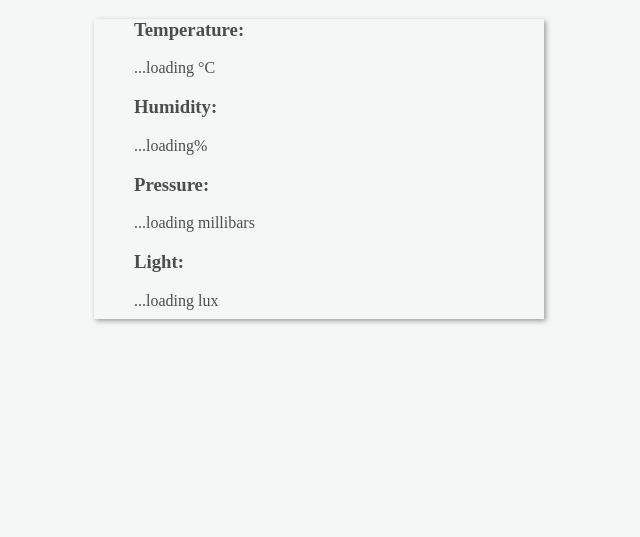
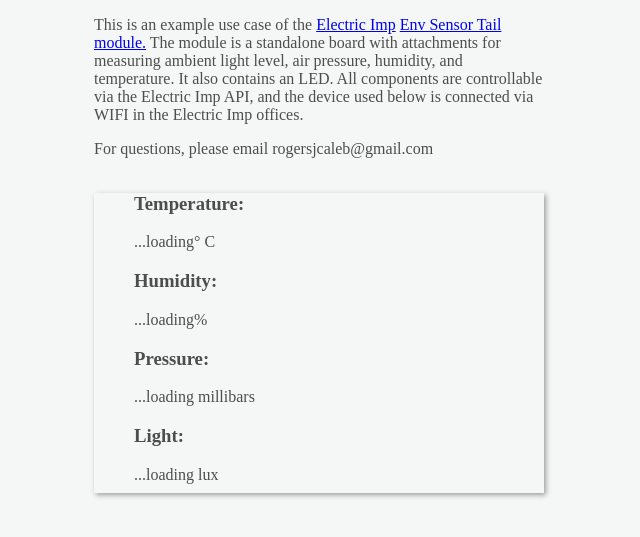
Before and after one commit to komali2/personalWebsite, a PHP site: page /weather.html in a window 1280 px wide. Shown: the top 537 px of the page, without its empty margins (321-961 px from the left). Run offline with PHP 8.4, Linux system fonts and the light colour scheme.

Commit message:
core: description added

```diff
--- a/javascriptExamples/weatherstation/weather.css
+++ b/javascriptExamples/weatherstation/weather.css
@@ -5,6 +5,7 @@ body{
   display: flex;
   justify-content: center;
   align-items: center;
+  flex-direction: column;
 }
 
 li{
@@ -12,6 +13,10 @@ li{
   list-style-type: none;
 }
 
+.top{
+    width: 450px;
+}
+
 .card{
     box-shadow: 2px 2px 5px 0px rgba(156,156,156,1);
     height: 300px;
--- a/weather.html
+++ b/weather.html
@@ -5,11 +5,14 @@
 </head>
 
 <body>
-    <div class='top'></div>
+    <div class='top'><p>
+        This is an example use case of the <a href='https://electricimp.com'>Electric Imp</a> <a href='https://electricimp.com/docs/tails/env/'>Env Sensor Tail module.</a> The module is a standalone board with attachments for measuring ambient light level, air pressure, humidity, and temperature. It also contains an LED. All components are controllable via the Electric Imp API, and the device used below is connected via WIFI in the Electric Imp offices. </p>
+        <p>For questions, please email rogersjcaleb@gmail.com </p>
+    </p></div>
     <div class='main'>
         <div class='card'>
             <ul>
-                <li><h3>Temperature: </h3><span id='temperature'>...loading</span> &deg;C</li>
+                <li><h3>Temperature: </h3><span id='temperature'>...loading</span>&deg; C</li>
                 <li><h3>Humidity: </h3><span id='humidity'>...loading</span>%</li>
                 <li><h3>Pressure: </h3><span id='pressure'>...loading</span> millibars</li>
                 <li><h3>Light: </h3><span id='light'>...loading</span> lux</li>
```
